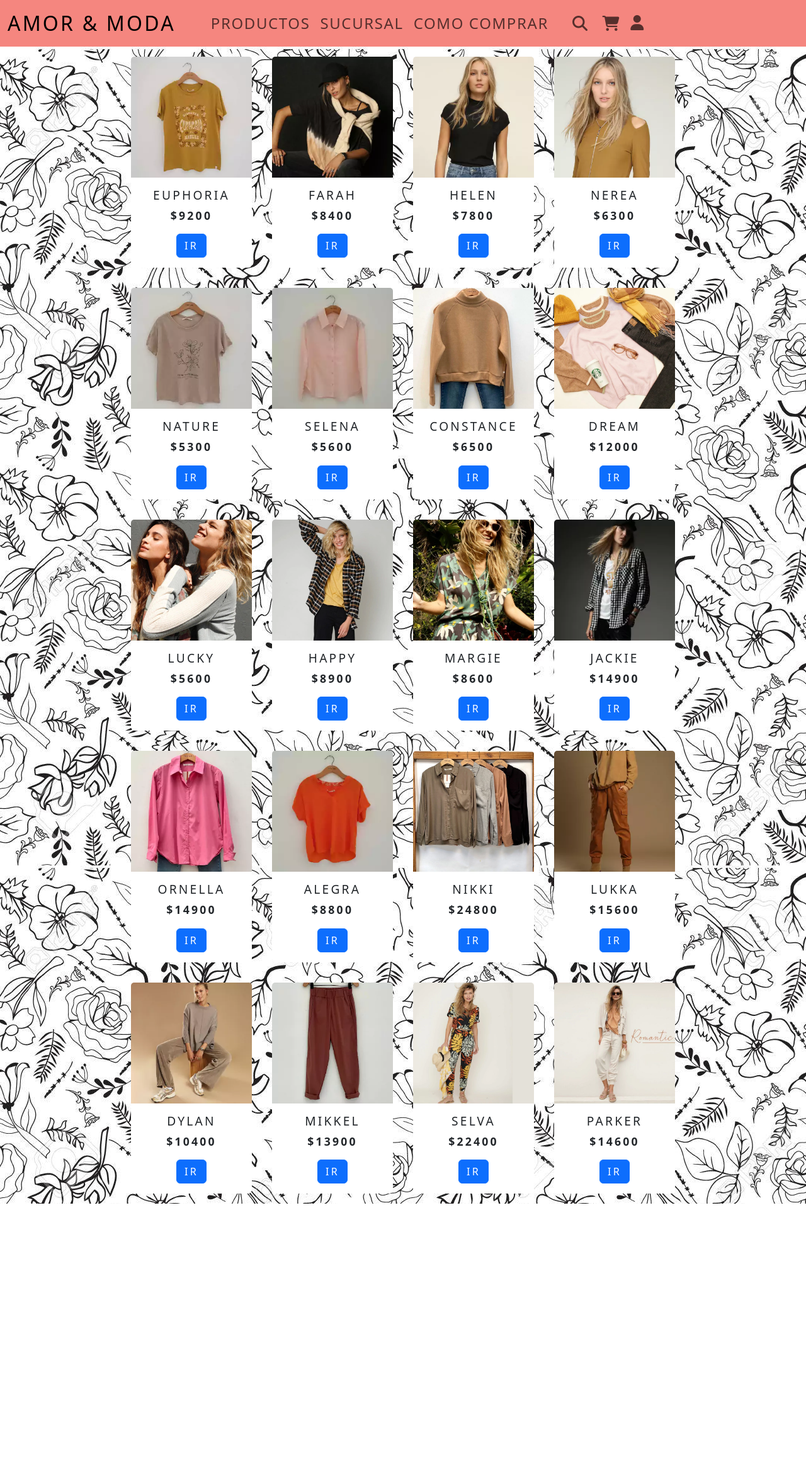
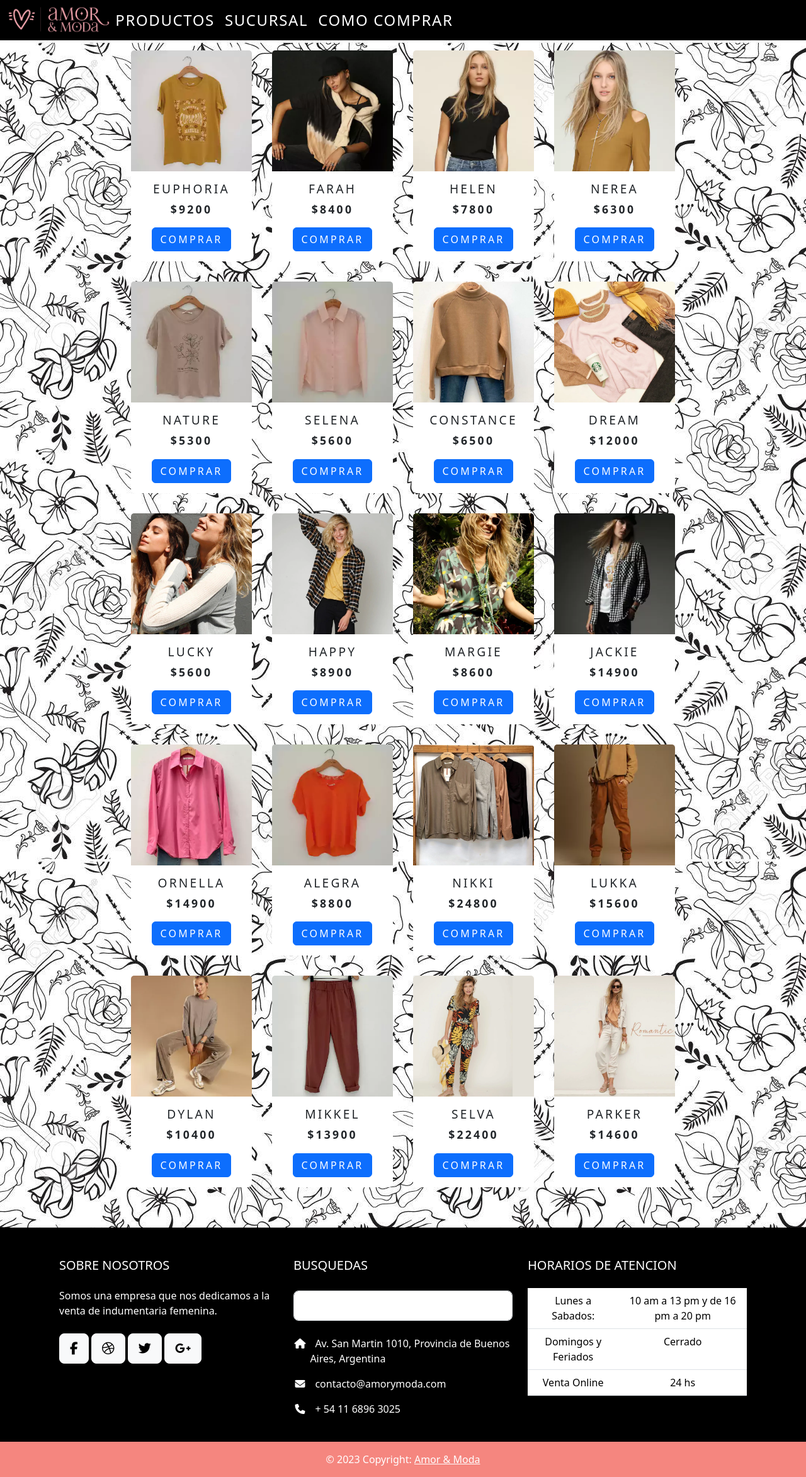
Before and after one commit to Nababoi/ecommerce, a PHP site: page / in a window 1280 px wide. Shown: the whole page at 63% size. Before the commit the page ends 1911 px from the top, so only its background shows below. Run offline with PHP 8.4, Linux system fonts and the light colour scheme; data comes from the database, SQL or seed files in the repository; some libraries are stand-ins or nearby versions.

Commit message:
tengo que seguir acomando cosas

```diff
--- a/Estilos/style.css
+++ b/Estilos/style.css
@@ -1,5 +1,6 @@
 .navbarCustom{
-    background-color: #f5867f !important;
+    /*background-color: #f5867f !important;*/
+    background-color: #000000 !important;
 }
 
 .navbar-brand{
@@ -22,8 +23,6 @@
     padding: 0;
 }
 
-/* body{
-} */
 
 /* Estilos Contenedor */
 .ContenedorPadre{
@@ -31,12 +30,12 @@
     background-image: url(../img/fondoFlores.jpg);
 
 }
+
 .ContenedorProductos{
     display: flex;
     justify-content: center;
     flex-wrap: wrap;
     margin: 0 8rem 0 8rem;
-
 
 }
 
@@ -149,3 +148,7 @@
     letter-spacing: 0.3rem;
     font-weight: 500 !important;
 }
+
+.nav-item:hover .nav-link {
+    color: #f5867f !important;
+  }
--- a/Vistas/V_login.php
+++ b/Vistas/V_login.php
@@ -66,7 +66,7 @@
                             <a href="../Vistas/V_error.php">Olvide mi contraseña</a>
                         </div>
                         <div>
-                            <a href="../Vistas/V_regristarse.php">Crear cuenta</a>
+                            <a href="../Vistas/V_registrarse.php">Crear cuenta</a>
                         </div>
                     </div>
                 </div>
--- a/Vistas/V_principal.php
+++ b/Vistas/V_principal.php
@@ -4,7 +4,7 @@
     <meta charset="UTF-8">
     <meta name="viewport" content="width=device-width, initial-scale=1.0">
     <link rel="stylesheet" href="Estilos/style.css">
-    <title>Document</title>
+    <title>Amor & Moda</title>
     <!-- Despues cambiar en document el nombre del producto -->
 </head>
 <body>
@@ -19,11 +19,12 @@
 </h5>
     <p class="card-text">$<?php echo $fila["precio"];?></p>
     <!-- <button type="submit" class="btn btn-primary">Subir</button> -->
-    <a href="Controlador/C_productoU.php?id=<?php echo $fila['id'];?>" class="btn btn-primary">Ir</a>
+    <a href="Controlador/C_productoU.php?id=<?php echo $fila['id'];?>" class="btn btn-primary">Comprar</a>
   </div>
 </div>
 <?php } ?>
 </div>
+<?php require("footer.php"); ?>
 </div>
 </div>
 </body>
--- a/Vistas/V_productoU.php
+++ b/Vistas/V_productoU.php
@@ -3,7 +3,7 @@
 <head>
     <meta charset="UTF-8">
     <meta name="viewport" content="width=device-width, initial-scale=1.0">
-    <title>Document</title>
+    <title>Amor & Moda</title>
     <link rel="stylesheet" href="../Estilos/style.css">
     <!-- Después cambiar en document el nombre del producto -->
 </head>
@@ -56,6 +56,10 @@
     }
     ?>
 </form>
+<?php
+    require("footer.php");
+?>
 </div>
+
 </body>
 </html>
--- a/Vistas/footer.php
+++ b/Vistas/footer.php
@@ -3,11 +3,94 @@
   <head>
     <meta charset="utf-8">
     <meta name="viewport" content="width=device-width, initial-scale=1">
-    <title>Bootstrap demo</title>
-    <!-- <link href="https://cdn.jsdelivr.net/npm/bootstrap@5.3.1/dist/css/bootstrap.min.css" rel="stylesheet" integrity="sha384-4bw+/aepP/YC94hEpVNVgiZdgIC5+VKNBQNGCHeKRQN+PtmoHDEXuppvnDJzQIu9" crossorigin="anonymous"> -->
+    <link rel="stylesheet" href="Estilos/style.css">
   </head>
   <body>
-    <h1>Hello, world!</h1>
-    <!-- <script src="https://cdn.jsdelivr.net/npm/bootstrap@5.3.1/dist/js/bootstrap.bundle.min.js" integrity="sha384-HwwvtgBNo3bZJJLYd8oVXjrBZt8cqVSpeBNS5n7C8IVInixGAoxmnlMuBnhbgrkm" crossorigin="anonymous"></script> -->
+   <br>
+   <br>
+   <footer class="text-white text-center text-lg-start" style="background-color: #000000;">
+  <!-- Grid container -->
+  <div class="container p-4">
+    <!--Grid row-->
+    <div class="row mt-4">
+      <!--Grid column-->
+      <div class="col-lg-4 col-md-12 mb-4 mb-md-0">
+        <h5 class="text-uppercase mb-4">Sobre Nosotros</h5>
+
+        <p>
+          Somos una empresa que nos dedicamos a la venta de indumentaria femenina.
+        </p>
+
+        <div class="mt-4">
+          <!-- Facebook -->
+          <a type="button" class="btn btn-floating btn-light btn-lg"><i class="fab fa-facebook-f"></i></a>
+          <!-- Dribbble -->
+          <a type="button" class="btn btn-floating btn-light btn-lg"><i class="fab fa-dribbble"></i></a>
+          <!-- Twitter -->
+          <a type="button" class="btn btn-floating btn-light btn-lg"><i class="fab fa-twitter"></i></a>
+          <!-- Google + -->
+          <a type="button" class="btn btn-floating btn-light btn-lg"><i class="fab fa-google-plus-g"></i></a>
+          <!-- Linkedin -->
+        </div>
+      </div>
+      <!--Grid column-->
+
+      <!--Grid column-->
+      <div class="col-lg-4 col-md-6 mb-4 mb-md-0">
+        <h5 class="text-uppercase mb-4 pb-1">Busquedas</h5>
+
+        <div class="form-outline form-white mb-4">
+          <input type="text" id="formControlLg" class="form-control form-control-lg" />
+        </div>
+
+        <ul class="fa-ul" style="margin-left: 1.65em;">
+          <li class="mb-3">
+            <span class="fa-li"><i class="fas fa-home"></i></span><span class="ms-2">Av. San Martin 1010, Provincia de Buenos Aires, Argentina</span>
+          </li>
+          <li class="mb-3">
+            <span class="fa-li"><i class="fas fa-envelope"></i></span><span class="ms-2">contacto@amorymoda.com</span>
+          </li>
+          <li class="mb-3">
+            <span class="fa-li"><i class="fas fa-phone"></i></span><span class="ms-2">+ 54 11 6896 3025</span>
+          </li>
+        </ul>
+      </div>
+      <!--Grid column-->
+
+      <!--Grid column-->
+      <div class="col-lg-4 col-md-6 mb-4 mb-md-0">
+        <h5 class="text-uppercase mb-4">Horarios de Atencion</h5>
+
+        <table class="table text-center text-white">
+          <tbody class="fw-normal">
+            <tr>
+              <td>Lunes a Sabados:</td>
+              <td>10 am a 13 pm y de 16 pm a 20 pm</td>
+            </tr>
+            <tr>
+              <td>Domingos y Feriados</td>
+              <td>Cerrado</td>
+            </tr>
+            <tr>
+              <td>Venta Online</td>
+              <td>24 hs</td>
+            </tr>
+          </tbody>
+        </table>
+      </div>
+      <!--Grid column-->
+    </div>
+    <!--Grid row-->
+  </div>
+  <!-- Grid container -->
+
+  <!-- Copyright -->
+  <div class="text-center p-3" style="background-color: #f5867f;">
+    © 2023 Copyright:
+    <a class="text-white">Amor & Moda</a>
+  </div>
+  <!-- Copyright -->
+</footer>
+
   </body>
 </html>
--- a/Vistas/navbar.php
+++ b/Vistas/navbar.php
@@ -3,7 +3,7 @@
   <head>
     <meta charset="utf-8">
     <meta name="viewport" content="width=device-width, initial-scale=1">
-    <title>Bootstrap demo</title>
+    <title>Amor & Moda</title>
     <link href="https://cdn.jsdelivr.net/npm/bootstrap@5.3.1/dist/css/bootstrap.min.css" rel="stylesheet" integrity="sha384-4bw+/aepP/YC94hEpVNVgiZdgIC5+VKNBQNGCHeKRQN+PtmoHDEXuppvnDJzQIu9" crossorigin="anonymous">
     <link rel="stylesheet" href="../Estilos/style.css">
     <script src="https://kit.fontawesome.com/e5cc728d9d.js" crossorigin="anonymous"></script>
@@ -13,20 +13,20 @@
 
   <nav class="navbar navbar-expand-lg navbarCustom">
   <div class="container-fluid">
-    <a class="navbar-brand" href="../index.php">AMOR & MODA</a>
+    <img src="img/logo.png" class="logo" width="13%" alt="">
     <button class="navbar-toggler" type="button" data-bs-toggle="collapse" data-bs-target="#navbarNav" aria-controls="navbarNav" aria-expanded="false" aria-label="Toggle navigation">
       <span class="navbar-toggler-icon"></span>
-    </button>
+</button>
     <div class="collapse navbar-collapse d-flex justify-content-start" id="navbarNav">
       <ul class="navbar-nav">
         <li class="nav-item">
-          <a class="nav-link" href="#">PRODUCTOS</a>
+          <a class="nav-link text-white" href="#">PRODUCTOS</a>
         </li>
         <li class="nav-item">
-          <a class="nav-link" href="#">SUCURSAL</a>
+          <a class="nav-link text-white" href="#">SUCURSAL</a>
         </li>
         <li class="nav-item">
-          <a class="nav-link" href="#">COMO COMPRAR</a>
+          <a class="nav-link text-white" href="#">COMO COMPRAR</a>
         </li>
         <li class="nav-item">
           <a class="nav-link" href="#">
```
Also changed, not shown: Vistas/V_carrito.php (+5 -2 lines).
